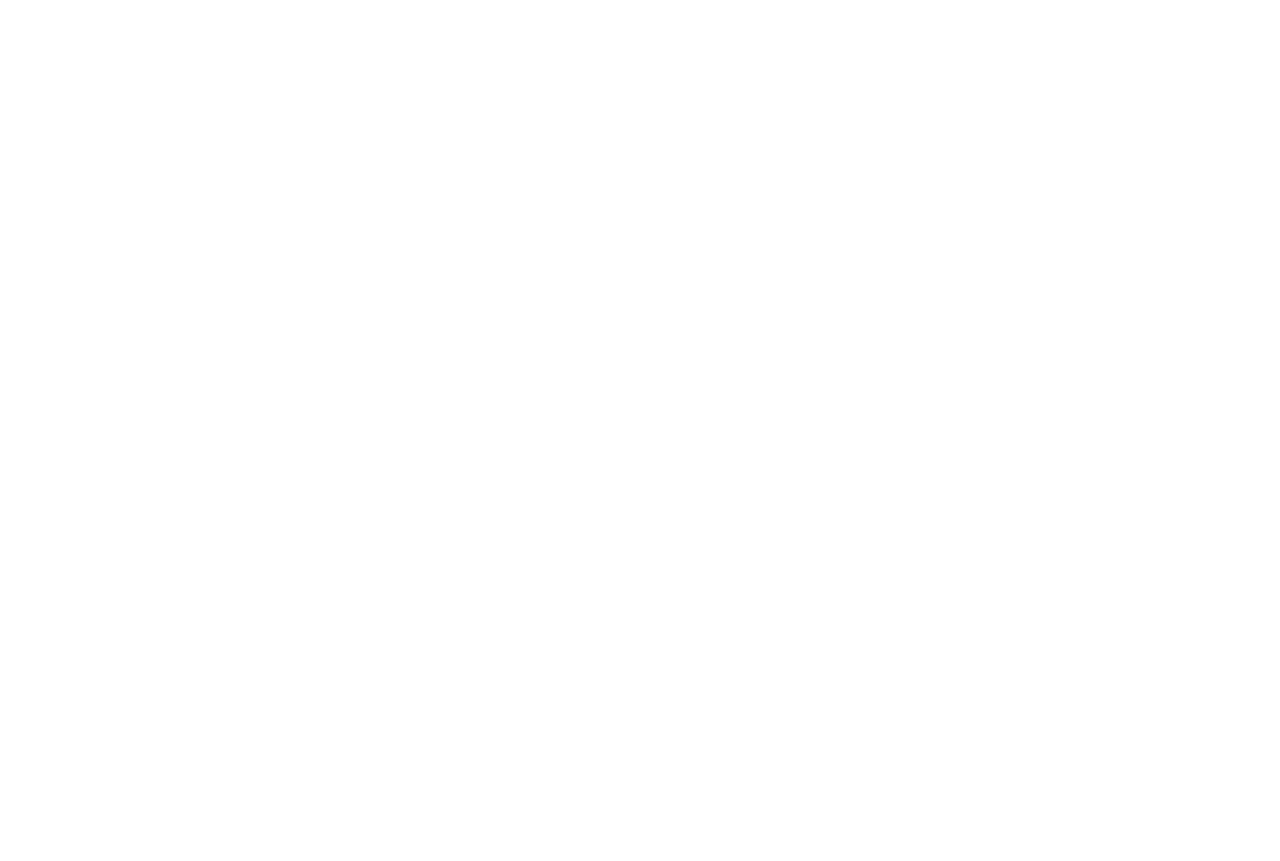
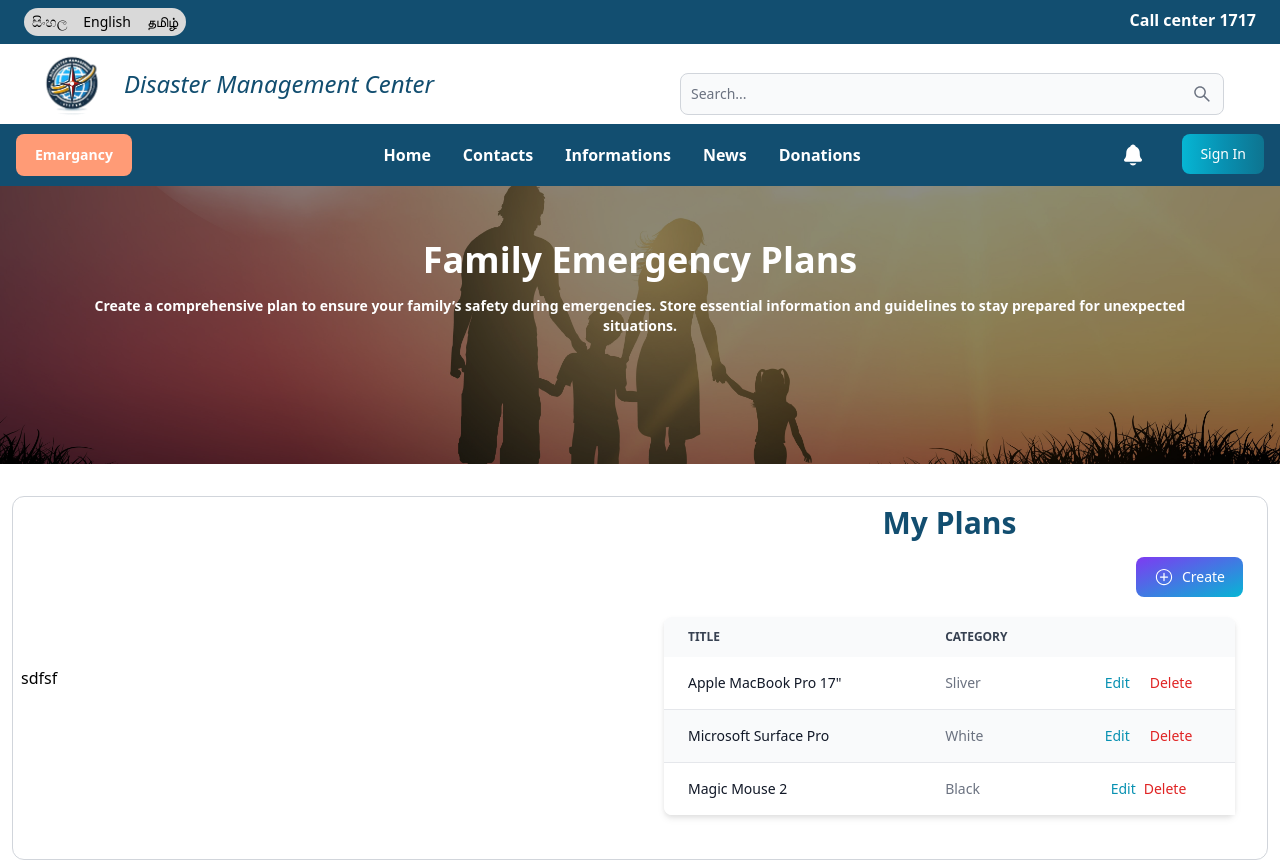
Before and after one commit to Selani00/Disaster-Management-System---Client-FE-Final, a React (Vite) app: page /FamilyEmergencyPlans in a window 1280 px wide. Before the commit this address had no page. Shown: the top 861 px of the page. Before the commit the page ends 800 px from the top, so only its background shows below. Built offline with nearby package versions, Linux system fonts and the light colour scheme.

Commit message:
Change the UI part of the FamilyEmergancyPlans

```diff
--- a/package.json
+++ b/package.json
@@ -23,6 +23,7 @@
     "react-dom": "^18.2.0",
     "react-dropdown-select": "^4.11.2",
     "react-icons": "^5.0.1",
+    "react-quill": "^2.0.0",
     "react-redux": "^9.1.0",
     "react-router-dom": "^6.22.3",
     "redux-persist": "^6.0.0",
--- a/src/App.jsx
+++ b/src/App.jsx
@@ -12,6 +12,8 @@ import Volunteering from "./Pages/Others/Volunteering";
 import Weather from "./Pages/MainPages/Weather";
 import SafetyTips from "./Pages/Others/SafetyTips";
 import EvacuationRoutes from "./Pages/MainPages/EvacuationRoutes";
+import FamilyEmergencyPlans from "./Pages/Others/FamilyEmergencyPlans";
+import CreateAndEditPlans from "./Components/FamilyEmergencyPlans/CreataAndEditPlans";
 
 
 function App() {
@@ -33,6 +35,8 @@ function App() {
         <Route path="/Login" element={<UserLogin/>} />
         <Route path="/Registration" element={<UserRegistration/>} />
         <Route path="/EvacuationRoutes" element={<EvacuationRoutes/>} />
+        <Route path="/FamilyEmergencyPlans" element={<FamilyEmergencyPlans/>} />
+        <Route path="/CreateAndEditPlans" element={<CreateAndEditPlans/>} />
       </Routes>
     </BrowserRouter>
   );
--- /dev/null
+++ b/src/Components/FamilyEmergencyPlans/AllPlans.jsx
@@ -0,0 +1,88 @@
+import React from "react";
+import { Table } from "flowbite-react";
+
+const AllPlans = () => {
+  return (
+    <div className="overflow-x-auto py-5 px-2">
+      <Table striped>
+        <Table.Head>
+          <Table.HeadCell>Title</Table.HeadCell>
+
+          <Table.HeadCell>Category</Table.HeadCell>
+
+          <Table.HeadCell>
+            <span className="sr-only">Edit</span>
+          </Table.HeadCell>
+        </Table.Head>
+        <Table.Body className="divide-y">
+          <Table.Row className="bg-white dark:border-gray-700 dark:bg-gray-800">
+            <Table.Cell className="whitespace-nowrap font-medium text-gray-900 dark:text-white">
+              {'Apple MacBook Pro 17"'}
+            </Table.Cell>
+            <Table.Cell>Sliver</Table.Cell>
+
+            <Table.Cell className="flex items-center justify-center gap-5">
+              <a
+                href="#"
+                className="font-medium text-cyan-600 hover:underline "
+              >
+                Edit
+              </a>
+              <a
+                href="#"
+                className="font-medium text-red-600 hover:underline "
+              >
+                Delete
+              </a>
+            </Table.Cell>
+          </Table.Row>
+          <Table.Row className="bg-white dark:border-gray-700 dark:bg-gray-800">
+            <Table.Cell className="whitespace-nowrap font-medium text-gray-900 dark:text-white">
+              Microsoft Surface Pro
+            </Table.Cell>
+            <Table.Cell>White</Table.Cell>
+
+            <Table.Cell className="flex items-center justify-center gap-5">
+              <a
+                href="#"
+                className="font-medium text-cyan-600 hover:underline "
+              >
+                Edit
+              </a>
+              <a
+                href="#"
+                className="font-medium text-red-600 hover:underline "
+              >
+                Delete
+              </a>
+            </Table.Cell>
+          </Table.Row>
+          <Table.Row className="bg-white ">
+            <Table.Cell className="whitespace-nowrap font-medium text-gray-900 dark:text-white">
+              Magic Mouse 2
+            </Table.Cell>
+            <Table.Cell>Black</Table.Cell>
+
+            <Table.Cell className="flex items-center justify-center gap-2">
+              <a
+                href="#"
+                className="font-medium text-cyan-600 hover:underline "
+              >
+                Edit
+              </a>
+              <a
+                href="#"
+                className="font-medium text-red-600 hover:underline "
+              >
+                Delete
+              </a>
+            </Table.Cell>
+          </Table.Row>
+
+        </Table.Body>
+      </Table>
+    </div>
+  );
+};
+
+export default AllPlans;
--- /dev/null
+++ b/src/Components/FamilyEmergencyPlans/CreataAndEditPlans.jsx
@@ -0,0 +1,59 @@
+import React from "react";
+import ReactQuill from "react-quill";
+import "react-quill/dist/quill.snow.css";
+import NavBar from "../Commen/Header/NavBar";
+import { TextInput, Select,Button } from "flowbite-react";
+
+const CreataAndEditPlans = () => {
+
+  const handleSubmit = (e) => {
+    e.preventDefault();
+    console.log("submitted");
+  }
+
+  return (
+    <>
+      <NavBar />
+      <div className="pt-10 md:pt-18 ">
+      <div className="p-3 max-w-3xl mx-auto min-h-screen">
+      <h1 className="text-center text-primary text-3xl my-7 font-bold ">Create a Plan</h1>
+      <form className="flex flex-col gap-4" onSubmit={handleSubmit}>
+      <div className="flex flex-col gap-4 sm:flex-row justify-between">
+          <TextInput
+            type="text"
+            placeholder="Title"
+            required
+            id="title"
+            className="flex-1"
+            // onChange={(e) => setFormData({ ...formData, title: e.target.value })}
+          />
+          <Select>
+            <option value="uncategorized">Select a category</option>
+            <option value="technology">Technology</option>
+            <option value="lifestyle">Lifestyle</option>
+            <option value="travel">Travel</option>
+            <option value="food">Food</option>
+          </Select>
+        </div>
+        <ReactQuill
+          theme="snow"
+          placeholder="Write your post here..."
+          className="h-72 mb-12"
+          required
+          // onChange={(value)=>{setFormData({...formData, content:value})}}
+        />
+
+        <Button type="submit" gradientDuoTone="purpleToBlue">
+          Publish
+        </Button>
+
+      </form>
+
+      </div>
+
+      </div>
+    </>
+  );
+};
+
+export default CreataAndEditPlans;
--- a/src/Components/Home/Data.js
+++ b/src/Components/Home/Data.js
@@ -22,7 +22,7 @@ export const More_Services_map = [
       title: "Family Emergency Plans",
       description: "Tool to create plans during the Emergency.",
       image: Family,
-      link: "/Donations",
+      link: "/FamilyEmergencyPlans",
     },
     {
       id: 2,
--- a/src/Pages/MainPages/EvacuationRoutes.jsx
+++ b/src/Pages/MainPages/EvacuationRoutes.jsx
@@ -1,7 +1,6 @@
 import React, { useEffect, useState } from "react";
 import { APIProvider, Map, Marker } from "@vis.gl/react-google-maps";
-import NavBar from "../../Components/Commen/Header/NavBar";
-import { FaMapMarkerAlt } from "react-icons/fa";
+import MainNav from "../../Components/Commen/Header/MainNav";
 import Banner from "../../assets/EvacuationRoutes/Banner.jpg";
 import Footer from "../../Components/Commen/Footer/Footer";
 import axios from "axios";
@@ -33,10 +32,10 @@ const EvacuationRoutes = () => {
 
   return (
     <>
-      <NavBar />
-      <div className="pt-15 mt-0">
+      <MainNav/>
+      <div className="pt-40 mt-6 pb-3">
         <div className="relative mb-5">
-          <img src={Banner} className="top-0 h-[30vh] w-full object-cover" />
+          <img src={Banner} className="h-[30vh] w-full object-cover" />
           <div className=" absolute inset-0 py-10 flex-row items-center justify-center text-center">
             <p className="text-primary font-extrabold  text-2xl md:text-4xl p-4 ">
               We will navigate you to the nearest safe place.
@@ -58,7 +57,7 @@ const EvacuationRoutes = () => {
         <div className="border border-black rounded-xl p-3">
           <div>
             <APIProvider apiKey={"AIzaSyCqnhZFna6jPPizSKO88sNgdYLc3SHAGhk"}>
-              <div className="w-full h-[60vh]">
+              <div className="w-full h-[80vh]">
                 <Map defaultZoom={7} defaultCenter={{ lat: 7.1, lng: 80.636696 }}>
                   {
                     shelters.map((report, index) => (
--- /dev/null
+++ b/src/Pages/Others/FamilyEmergencyPlans.jsx
@@ -0,0 +1,68 @@
+import React from "react";
+import MainNav from "../../Components/Commen/Header/MainNav";
+import Footer from "../../Components/Commen/Footer/Footer";
+import Banner from "../../assets/FamilyEmergancyPlan/FamilyBanner.jpg";
+import { Button } from "flowbite-react";
+import AllPlans from "../../Components/FamilyEmergencyPlans/AllPlans";
+import { IoIosAddCircleOutline } from "react-icons/io";
+import { useNavigate } from "react-router-dom";
+
+const FamilyEmergencyPlans = () => {
+  const navigate = useNavigate();
+
+  const handleCreate = () => {
+    navigate("/CreateAndEditPlans");
+  };
+  return (
+    <>
+      <MainNav />
+      <div className="pt-40 mt-6 mb-2">
+        <div className="relative mb-5">
+          <img
+            src={Banner}
+            className="h-[35vh] w-full object-cover object-center"
+          />
+          <div className=" absolute inset-0 py-10 bg-black bg-opacity-45 flex-row items-center justify-center text-center px-5 md:px-20">
+            <p className="text-white  font-extrabold  text-2xl md:text-4xl p-4 ">
+              Family Emergency Plans
+            </p>
+            <p className="text-white font-semibold text-xs md:text-sm">
+              Create a comprehensive plan to ensure your family’s safety during
+              emergencies. Store essential information and guidelines to stay
+              prepared for unexpected situations.
+            </p>
+          </div>
+        </div>
+        <div className="p-3">
+          <div className="border border-gray-300 rounded-xl p-2">
+            <div className="flex-row md:flex items-center justify-between">
+              <div className="w-full md:w-1/2">sdfsf</div>
+              <div className="w-full md:w-1/2">
+                <h1 className="text-center font-bold text-primary text-base md:text-3xl">
+                  My Plans
+                </h1>
+                <div className="p-4">
+                  <div className="flex justify-end w-full">
+                    <Button
+                      gradientDuoTone="purpleToBlue"
+                      onClick={handleCreate}
+                    >
+                      <IoIosAddCircleOutline className="mr-2 h-5 w-5" />
+                      Create
+                    </Button>
+                  </div>
+
+                  <AllPlans />
+                </div>
+              </div>
+            </div>
+          </div>
+        </div>
+      </div>
+
+      <Footer />
+    </>
+  );
+};
+
+export default FamilyEmergencyPlans;
```
Also changed, not shown: src/assets/FamilyEmergancyPlan/FamilyBanner.jpg (added), 1 other file (tests, documents, lock files or other folders).
